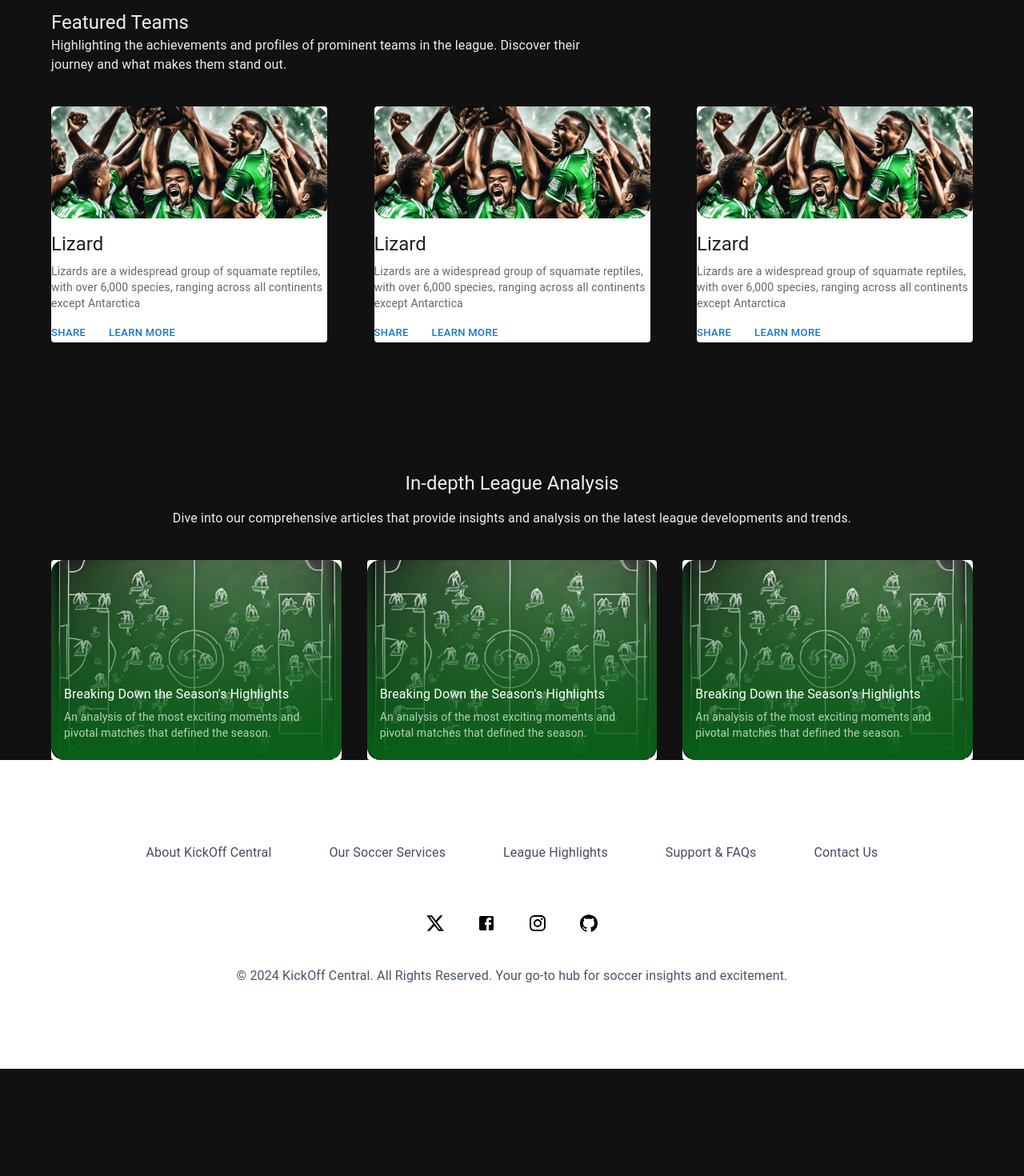
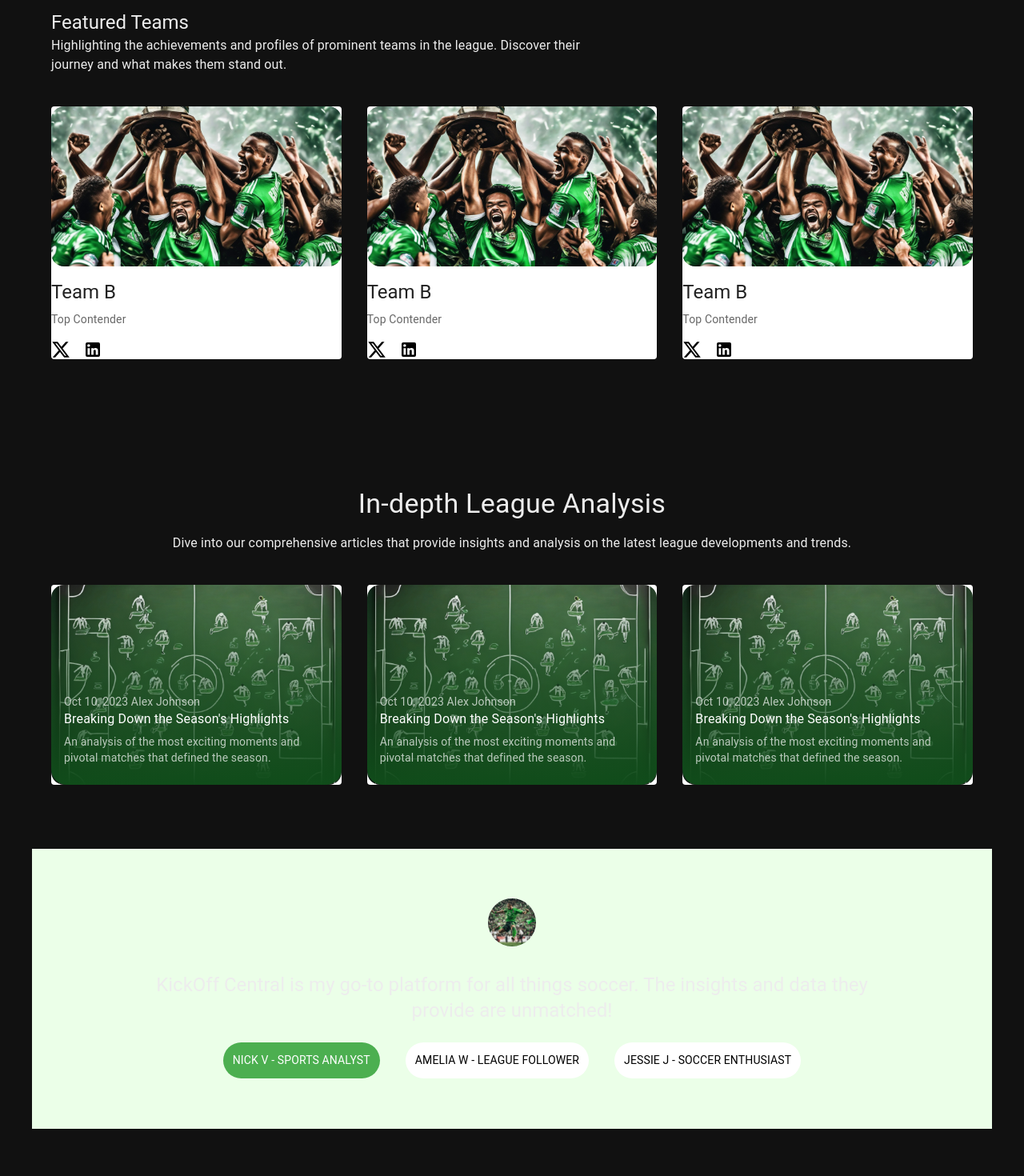
Before and after one commit to simskberna/nextjs-sleague-app-frontend, a Next.js app: page /league-stats in a window 1280 px wide. Shown: the part 1260-2730 px from the top of the page at 80% size. Before the commit the page ends 2596 px from the top, so only its background shows below. Built offline with nearby package versions, Linux system fonts and the light colour scheme; what tailwind-clip-path would draw is missing.

Commit message:
fix: league screens completed

```diff
--- a/app/(routes)/league-stats/page.tsx
+++ b/app/(routes)/league-stats/page.tsx
@@ -1,11 +1,16 @@
 'use client'
-import React from "react";
-import { Container, Box, Typography, Link,Card,CardMedia,CardContent,CardActions,Button } from '@mui/material';
-import Image from "next/image";
+import React, { useState } from "react";
+import { Container, Box, Typography, Link,Card,CardMedia,CardContent,CardActions,Button, Avatar,Stack } from '@mui/material';
 import hero from '../../../public/assets/temporary-image.jpeg';
 import AnimatedContainer from "@/app/components/Shared/AnimationContainer";
 import EastIcon from '@mui/icons-material/East';
 import TableComponent from "@/app/components/Shared/TableComponent";
+import { IconButton } from '@mui/material';
+import {  X as XIcon } from '@mui/icons-material';
+import LinkedInIcon from '@mui/icons-material/LinkedIn';
+import useIsMobile from "@/app/hooks/useIsMobile";
+import Image from "next/image";
+import CheckCircleIcon from '@mui/icons-material/CheckCircle';
 
 interface Column {
   id: 'positionTitle' | 'code' | 'population' | 'size' | 'density';
@@ -69,15 +74,44 @@ const rows: Data[] = [
   createData('Forward', 'IN', 1324171354, 3287263, avatar),
   createData('Midfielder', 'CN', 1403500365, 9596961, avatar),
 ];
+interface Review {
+  content: string,
+  name: string,
+  profession: string,
+  avatar: string,
+}
 
+const topReviews : Review[] = [
+  {
+    content: 'KickOff Central is my go-to platform for all things soccer. The insights and data they provide are unmatched!',
+    name: 'Nick V',
+    profession: 'Sports Analyst',
+    avatar: '/assets/temporary-avatar.jpeg',
+  },
+  {
+    content: 'The comprehensive coverage of leagues and player stats keeps me informed and engaged all season long.',
+    name: 'Amelia W',
+    profession: 'League Follower',
+    avatar: '/assets/temporary-avatar-2.jpeg',
+  },
+  {
+    content: 'As a die-hard soccer fan, I appreciate the depth of analysis and the highlight reels that capture the essence of the game.',
+    name: 'Jessie J',
+    profession: 'Soccer Enthusiast',
+    avatar: '/assets/temporary-avatar.jpeg',
+  },
+]
 const LeagueStatsPage = () => {
+  const [activeSection,setActiveSection] = useState('Nick V');
+  const isMobile = useIsMobile();
+
   return (
     <AnimatedContainer>
-      <Container sx={{ display: 'flex', flexDirection: { sx: 'column', md: 'row' }, mt: 10, gap: 2 }}>
+      <Container sx={{ display: 'flex', flexDirection: { xs: 'column', md: 'row' }, mt: 10, gap: 2 }}>
         <Box sx={{ flex: 1, display: 'flex', flexDirection: 'column', justifyContent: 'space-between', alignItems: 'flex-start' }}>
           <Typography variant="h3" className="font-semibold">Unveiling the Best Moments in Soccer Leagues</Typography>
 
-          <Box sx={{ display: 'flex', flexDirection: 'column', gap: 4 }}>
+          <Stack sx={{ display: 'flex', flexDirection: 'column', gap: 4, mt:{xs:5,md:0} }}>
             <Box sx={{ display: 'flex', justifyContent: 'flex-start', alignItems: 'center', gap: 2 }}>
               <Box sx={{ height: 'auto' }}>
                 <Link href={'/'} underline="none" className='h-[50px] p-2 group bg-[#4caf50] rounded-full flex items-center justify-center px-4 gap-2 hover:duration-300 hover:transition-all hover:bg-[#369b3d]'>
@@ -92,7 +126,7 @@ const LeagueStatsPage = () => {
               </Box>
             </Box>
             <Typography variant="body2">Explore the thrilling highlights and key moments from soccer leagues worldwide. Join us in celebrating the passion and excitement of the beautiful game.</Typography>
-          </Box>
+          </Stack>
         </Box>
 
         <Box sx={{ flex: 1, display: 'flex', flexDirection: 'column', gap: 2 }}>
@@ -107,7 +141,7 @@ const LeagueStatsPage = () => {
       </Container>
 
       <Container sx={{ my: 10 }} className="league-standings-table">
-        <Box sx={{ width: '60%', display: 'flex', flexDirection: 'column', alignItems: 'flex-start', mb: 5 }}>
+        <Box sx={{ width: {xs:'100%',md:'60%'}, display: 'flex', flexDirection: 'column', alignItems: 'flex-start', mb: 5 }}>
           <Typography variant="h5" className="font-semibold">League Standings</Typography>
           <Typography variant="body1">Stay updated with the latest league standings and team statistics. Analyze the performance of your favorite teams as the season progresses.</Typography>
         </Box>
@@ -115,31 +149,45 @@ const LeagueStatsPage = () => {
       </Container>
 
       <Container className="featured-teams">
-      <Box sx={{ width: '60%', display: 'flex', flexDirection: 'column', alignItems: 'flex-start', mb: 5 }}>
+      <Box sx={{ width: {xs:'100%',md:'60%'}, display: 'flex', flexDirection: 'column', alignItems: 'flex-start', mb: 5 }}>
           <Typography variant="h5" className="font-semibold">Featured Teams</Typography>
           <Typography variant="body1">Highlighting the achievements and profiles of prominent teams in the league. Discover their journey and what makes them stand out.</Typography>
       </Box>
-      <Box sx={{display:'flex',width:'100%',justifyContent:'space-between',alignItems:'center',gap:4}}>
+      <Box sx={{display:{xs:'grid',md:'flex'},gridTemplateColumns:'auto auto',width:'100%',justifyContent:{xs:'normal',md:'space-between'},alignItems:'center',gap:4}}>
 
        {['1','2','3'].map((x,index) =>
-         <Card key={index} sx={{ maxWidth: 345,border:'none',boxShadow:'none' }}>
+         <Card key={index} sx={{ width: '100%',height:'auto',border:'none',boxShadow:'none' }}>
          <CardMedia
-           sx={{ height: 140,borderRadius:4}}
+           sx={{ height: 200,borderRadius:4}}
            image="/assets/temporary-image.jpeg"
            title="green iguana"
          />
          <CardContent sx={{py:2,px:0}}>
            <Typography gutterBottom variant="h5" component="div">
-             Lizard
+            Team B
            </Typography>
            <Typography variant="body2" sx={{ color: 'text.secondary' }}>
-             Lizards are a widespread group of squamate reptiles, with over 6,000
-             species, ranging across all continents except Antarctica
+             Top Contender
            </Typography>
          </CardContent>
          <CardActions sx={{p:0}}>
-           <Button sx={{p:0,justifyContent:'start'}} size="small">Share</Button>
-           <Button sx={{p:0,justifyContent:'start'}} size="small">Learn More</Button>
+          <Link href="#">
+          <IconButton
+            className="group rounded-full"
+            sx={{
+              display:'flex',
+              justifyContent:'flex-start',
+              alignItems:'center',
+              gap:2,
+              color:'black',
+              p: 0,
+              backgroundColor: 'transparent',
+            }}
+          >
+           <XIcon />
+           <LinkedInIcon/>
+          </IconButton>
+        </Link>
          </CardActions>
        </Card>
        )}
@@ -149,10 +197,10 @@ const LeagueStatsPage = () => {
 
       <Container className="bottom-banner-section" sx={{mt:20}}>
       <Box sx={{ display: 'flex', flexDirection: 'column', alignItems: 'center',justifyContent:'center', mb: 5,gap:2 }}>
-          <Typography variant="h5" className="font-semibold">In-depth League Analysis</Typography>
+          <Typography variant="h4" className="font-semibold">In-depth League Analysis</Typography>
           <Typography variant="body1">Dive into our comprehensive articles that provide insights and analysis on the latest league developments and trends.</Typography>
       </Box>
-      <Box sx={{display:'flex',width:'100%',justifyContent:'space-between',alignItems:'center',gap:4}}>
+      <Box sx={{display:{xs:'grid',md:'flex'},gridTemplateColumns:'auto auto',width:'100%',justifyContent:{xs:'normal',md:'space-between'},alignItems:'center',gap:4}}>
 
        {['1','2','3'].map((x,index) =>
          <Card key={index} sx={{border:'none',boxShadow:'none',display:'flex',flexDirection:'column',justifyContent:'flex-start'}}>
@@ -162,6 +210,9 @@ const LeagueStatsPage = () => {
            title="green iguana"
          >
            <CardContent className="bg-gradient-from-gray" sx={{p:2,display:'flex',flexDirection:'column',justifyContent:'end',height:'100%',borderRadius:5}}>
+           <Typography variant="body2" sx={{ color: 'white',opacity:0.7 }}>
+           Oct 10, 2023 Alex Johnson
+           </Typography>
            <Typography gutterBottom variant="body1" component="div" className="font-semibold" sx={{ color: 'white' }}>
            Breaking Down the Season's Highlights
            </Typography>
@@ -177,6 +228,83 @@ const LeagueStatsPage = () => {
       </Box>
 
       </Container>
+
+      <Container className="slider-area" sx={{ display: 'flex', flexDirection: 'column', justifyContent: 'center', alignItems: 'center', height: '350px', width: '100%', backgroundColor: '#ebffe8', my: 10 }}>
+
+        {topReviews.map((x, index) =>
+          x.name === activeSection && (
+            <Box key={index} sx={{ gap: 4, display: 'flex', flexDirection: 'column', justifyContent: 'center', alignItems: 'center' }}>
+              <Avatar alt={x.name} sx={{ width: 60, height: 60 }} src={x.avatar} />
+              <Typography variant="h5" className="w-[80%] text-center font-semibold">
+                {x.content}
+              </Typography>
+            </Box>
+          )
+        )}
+
+        <Box sx={{ mt: 3, display: 'flex', justifyContent: 'center', alignItems: 'center', gap: 4 }}>
+          {topReviews.map((x, index) => (
+            <Box sx={{ height: 'auto' }} key={index}>
+              <Button
+                className="group"
+                onMouseOver={() => !isMobile ? setActiveSection(x.name) : undefined}
+                onMouseLeave={() => !isMobile ? setActiveSection(x.name) : undefined}
+                onClick={() => isMobile ? setActiveSection(x.name) : undefined}
+                sx={{
+                  backgroundColor: x.name === activeSection ? '#4caf50' : 'white',
+                  transition: 'background-color 0.3s',
+                  padding: {xs:'5px',md:'12px'},
+                  borderRadius: '50px',
+                  '&:hover': { backgroundColor: '#4caf50' }
+                }}
+              >
+                  <Typography
+                    sx={{
+                      fontSize: '14px',
+                      transition: 'color 0.3s',
+                      color: x.name === activeSection ? 'white' : 'black'
+                    }}
+                    className='group-hover:text-white'
+                  >
+                    {x.name} - {x.profession}
+                  </Typography>
+              </Button>
+            </Box>
+
+          ))}
+        </Box>
+      </Container>
+
+      <Container className="bottom-banner" sx={{bgcolor:'#086018',p:4}}>
+        <Box className='shadow-md' sx={{gap:6,bgcolor:'rgb(255 255 255 / 0.05)',borderRadius:4,p:4,display:'flex',flexDirection:{xs:'column',md:'row'},justifyContent:'center',alignItems:'center'}}>
+          <Image src="/assets/temporary-banner.jpeg" className="rounded-lg" alt="banner" width={300} height={300}/>
+          <Box sx={{display:'flex',flexDirection:'column'}}>
+            <Box sx={{display:'flex',flexDirection:'column',justifyContent:'center',alignItems:'flex-start',gap:2}}>
+              <Typography variant="h4" sx={{color:'white'}}>Join the Soccer Community</Typography>
+              <Typography variant="body1" sx={{color:'white',opacity:0.6}}>Become a part of our vibrant community of soccer enthusiasts. Stay updated with the latest news, insights, and exclusive content.</Typography>
+            </Box>
+            <Stack sx={{display:'grid',gridTemplateColumns:{xs:'auto',sm:'auto auto'},justifyContent:'space-between',gap:2,width:'100%',mt:2}}>
+              <Box sx={{display:'flex',justifyContent:'flex-start',gap:2,alignItems:'start'}}><CheckCircleIcon sx={{color:'white',height:20,width:20}} /><Typography variant="body1" sx={{color:'white'}}>Access to exclusive match analysis</Typography></Box>
+              <Box sx={{display:'flex',justifyContent:'flex-start',gap:2,alignItems:'start'}}><CheckCircleIcon sx={{color:'white',height:20,width:20}} /><Typography variant="body1" sx={{color:'white'}}>Engage with fellow soccer fans</Typography></Box>
+              <Box sx={{display:'flex',justifyContent:'flex-start',gap:2,alignItems:'start'}}><CheckCircleIcon sx={{color:'white',height:20,width:20}} /><Typography variant="body1" sx={{color:'white'}}>Stay ahead with timely updates</Typography></Box>
+              <Box sx={{display:'flex',justifyContent:'flex-start',gap:2,alignItems:'start'}}><CheckCircleIcon sx={{color:'white',height:20,width:20}} /><Typography variant="body1" sx={{color:'white'}}>Participate in community events</Typography></Box>
+
+            </Stack>
+            <Link
+                href={'/'}
+                underline="none"
+                className='w-full mt-2 pt-2 group rounded-full flex items-center justify-start gap-2 hover:duration-300 transition-all'
+              >
+                <Typography sx={{ fontSize: '14px', color: '#64bd65' }}>Join Our Community</Typography>
+                <EastIcon
+                  sx={{ color: '#64bd65', width: '20px', transition: 'transform 0.3s' }}
+                  className='group-hover:translate-x-1'
+                />
+            </Link>
+          </Box>
+        </Box>
+      </Container>
+
     </AnimatedContainer>
   );
 };
--- a/app/components/Shared/Footer.tsx
+++ b/app/components/Shared/Footer.tsx
@@ -6,6 +6,7 @@ import InstagramIcon from '@mui/icons-material/Instagram';
 import GitHubIcon from '@mui/icons-material/GitHub';
 import { IconButton } from '@mui/material';
 import { X as XIcon } from '@mui/icons-material';
+
 
 const links = [
   { href: '#', label: 'About KickOff Central' },
@@ -36,7 +37,7 @@ const Footer: React.FC = () => {
       }}
     >
       <Container sx={{ display: 'flex', flexDirection: 'column',mt:10,mb:10 }}>
-        <Box sx={{ display: 'flex', alignItems: {xs:'start',md:'center'}, justifyContent: 'center',gap:5,flexDirection:{xs:'column',md:'row'} }}>
+        <Box sx={{ display: 'flex', alignItems: {xs:'start',md:'center'}, justifyContent: 'center',gap:5,flexDirection:'row',flexWrap:{xs:'wrap',sm:'no-wrap'} }}>
           {links.map((link) => (
             <Link key={link.label} href={link.href} passHref>
               <Typography
--- a/app/globals.css
+++ b/app/globals.css
@@ -74,5 +74,5 @@ body {
 }
 
 .bg-gradient-from-gray {
-  background-image: linear-gradient(to top, #086017, rgba(255, 255, 255, 0));
+  background-image: linear-gradient(to top, #104c1a, rgba(255, 255, 255, 0));
 }
--- /dev/null
+++ b/app/hooks/useIsMobile.ts
@@ -0,0 +1,18 @@
+import { useEffect, useState } from 'react';
+
+const useIsMobile = (breakpoint: number = 768): boolean => {
+  const [isMobile, setIsMobile] = useState<boolean>(window.innerWidth < breakpoint);
+
+  useEffect(() => {
+    const handleResize = () => {
+      setIsMobile(window.innerWidth < breakpoint);
+    };
+
+    window.addEventListener('resize', handleResize);
+    return () => window.removeEventListener('resize', handleResize);
+  }, [breakpoint]);
+
+  return isMobile;
+};
+
+export default useIsMobile;
```
Also changed, not shown: app/components/HomePage/Hero.jsx (+4 -4 lines), app/components/Shared/HeaderBar.tsx (+9 -3 lines), public/assets/temporary-avatar-2.jpeg (added), public/assets/temporary-banner.jpeg (added).
